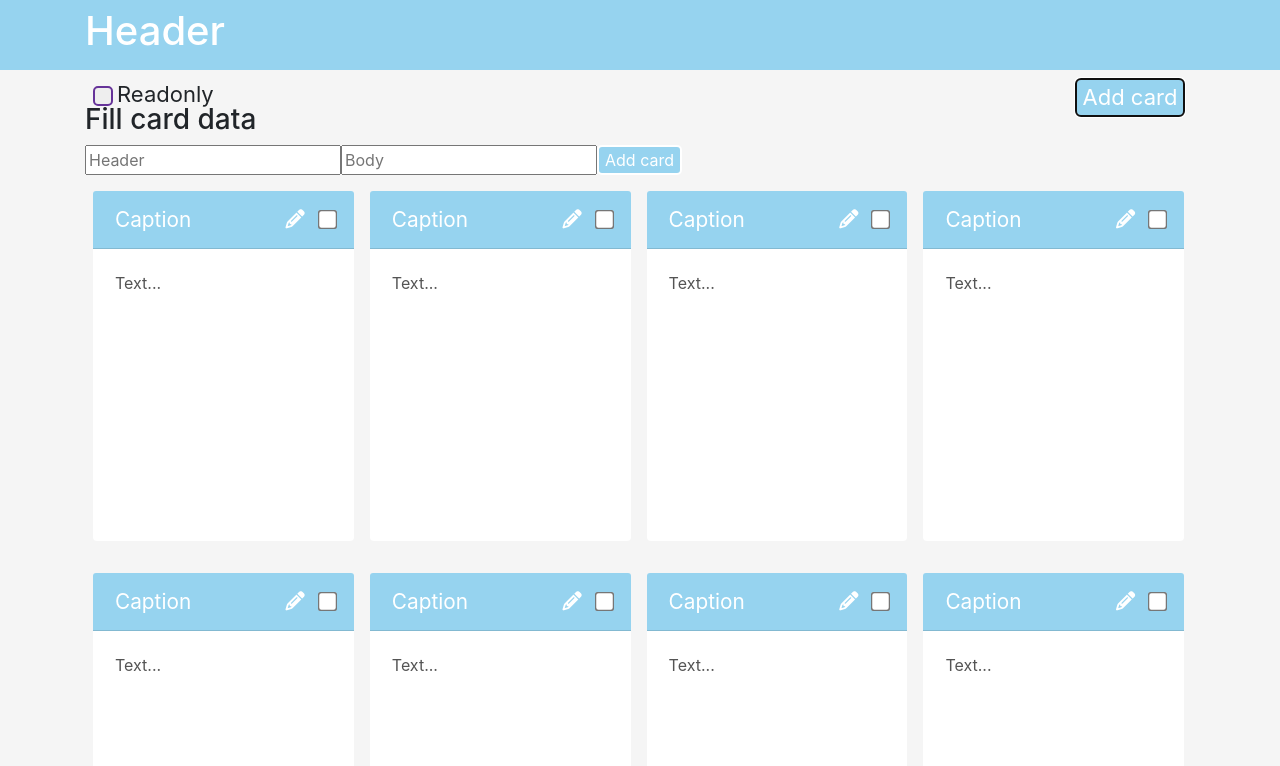
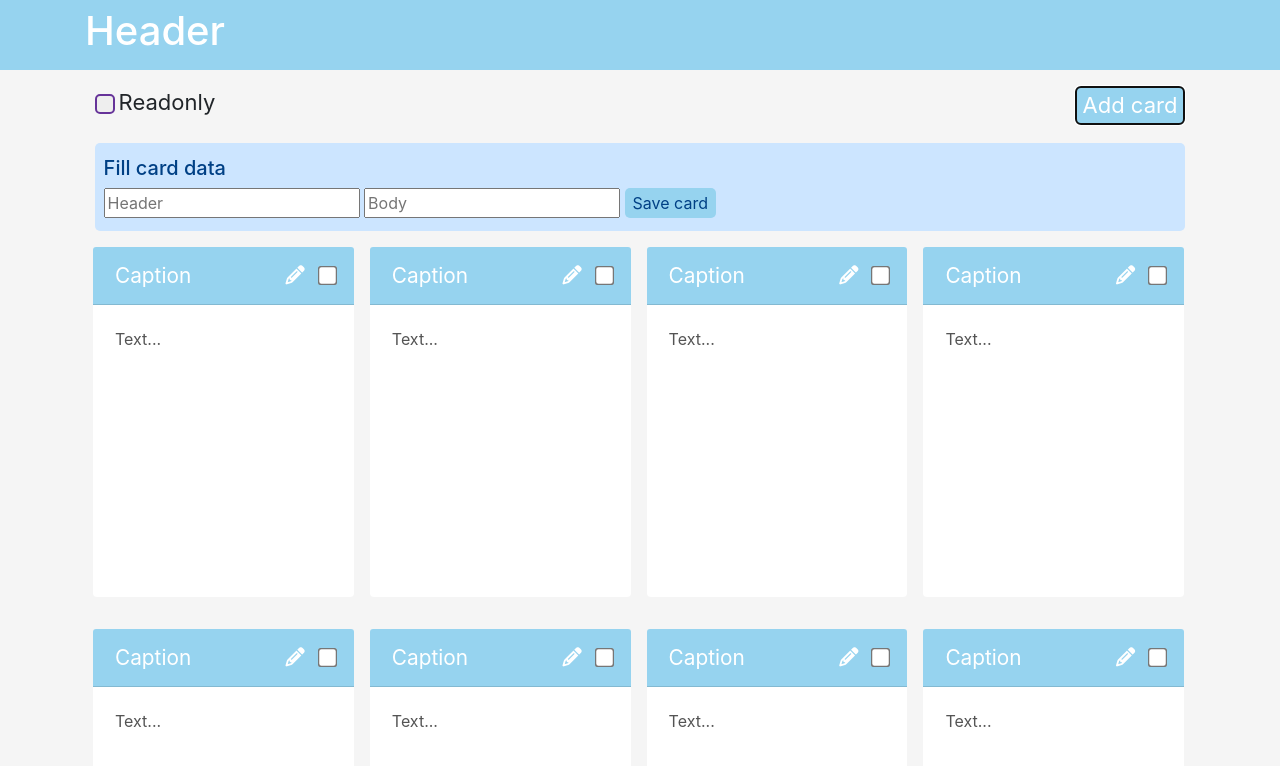
Before and after one commit to mkaleda-gomel-iba-by/react-app, a React (Create React App) app: page / in a window 1280 px wide. Both pictures are taken after a click on the button "Add card". Shown: the top 766 px of the page. Built offline with nearby package versions, Linux system fonts and the light colour scheme.

Commit message:
refactoring

```diff
--- a/package.json
+++ b/package.json
@@ -10,7 +10,8 @@
     "react": "^16.13.1",
     "react-dom": "^16.13.1",
     "react-scripts": "3.4.3",
-    "styled-components": "^5.2.1"
+    "styled-components": "^5.2.1",
+    "uuid": "^8.3.2"
   },
   "scripts": {
     "start": "react-scripts start",
--- a/src/components/app/content/AddCardModal.js
+++ b/src/components/app/content/AddCardModal.js
@@ -2,15 +2,21 @@ import React, {useState} from "react";
 
 export default function AddCardModal(props) {
     const [newCardData, setNewCardData] = useState({header: '', body: ''})
+    const saveCard = () => {
+        props.addCard(newCardData);
+        setNewCardData({header: '', body: ''})
+    }
     if (!props.addCardDataVisible) return null
     return (
-        <div>
-            <h3>Fill card data</h3>
+        <div className="add-card-modal add-card-modal-layout">
+            <h5>Fill card data</h5>
             <input type="text" placeholder="Header"
                    onInput={(event) => setNewCardData({...newCardData, header: event.target.value})}/>
+            &nbsp;
             <input type="text" placeholder="Body"
                    onInput={(event) => setNewCardData({...newCardData, body: event.target.value})}/>
-            <button className="cards-manage-button" onClick={() => props.addCard(newCardData)}>Add card</button>
+            &nbsp;
+            <button onClick={() => saveCard()}>Save card</button>
         </div>
     )
 }
--- a/src/components/app/content/CardsPanel.js
+++ b/src/components/app/content/CardsPanel.js
@@ -8,6 +8,7 @@ export default function CardsPanel(props) {
             <div className="buttons-wrapper">
                 {props.isSelected ||
                 <button className="cards-manage-button" onClick={() => props.deleteCards()}>Delete cards</button>}
+                &nbsp;
                 <button className="cards-manage-button" onClick={() => props.toggleAddCardModal()}>Add card</button>
             </div>
         </div>
--- a/src/components/app/content/cardList/card/cardHeader/index.js
+++ b/src/components/app/content/cardList/card/cardHeader/index.js
@@ -1,7 +1,6 @@
 import React, {Fragment} from 'react';
+import classNames from 'classnames';
 import "./index.css"
-
-const classNames = require('classnames');
 
 function CardHeader(props) {
     const editPanel = <Fragment>
--- a/src/components/app/content/index.css
+++ b/src/components/app/content/index.css
@@ -21,16 +21,40 @@
 .cards-panel-layout {
     position: relative;
     padding: 0 .6rem 0 2rem;
-    margin: .5rem 0 -1rem 0;
+    margin: 1rem 0 0 .1rem;;
 }
 
 .cards-manage-button {
     background: #96d3ef;
     color: white;
-    border: 2px solid white;
+    border: 2px solid transparent;
     border-radius: 5px;
 }
 
 .cards-manage-button:hover {
-    border: 2px solid rebeccapurple;
+    border: 2px solid white;
 }
+
+.add-card-modal {
+    color: #004085;
+    background-color: #cce5ff;
+    border: 1px solid transparent;
+    border-radius: 5px;
+}
+
+.add-card-modal-layout {
+    margin: 1rem 0.6rem 0 0.6rem;
+    position: relative;
+    padding: .75rem .5rem;
+}
+
+.add-card-modal button{
+    background: #96d3ef;
+    border: 2px solid transparent;
+    border-radius: 5px;
+    color: #004085;
+}
+
+.add-card-modal button:hover {
+    border: 2px solid white;
+}
--- a/src/components/app/content/index.js
+++ b/src/components/app/content/index.js
@@ -1,5 +1,6 @@
 import React, {useState} from 'react';
 import './index.css';
+import { v4 as uuidv4 } from 'uuid';
 import CardList from "./cardList";
 import AddCardModal from "./AddCardModal";
 import CardsPanel from "./CardsPanel";
@@ -59,7 +60,7 @@ function Content() {
     }
 
     function addCard(cardData) {
-        const generatedId = cards.map((item) => item.id).sort((a, b) => b - a)[0] + 1
+        const generatedId = uuidv4()
         setCards([...cards, {id: generatedId, ...cardData}])
     }
 
```
Also changed, not shown: src/components/app/content/checkbox.js (deleted, +0 -58 lines).
